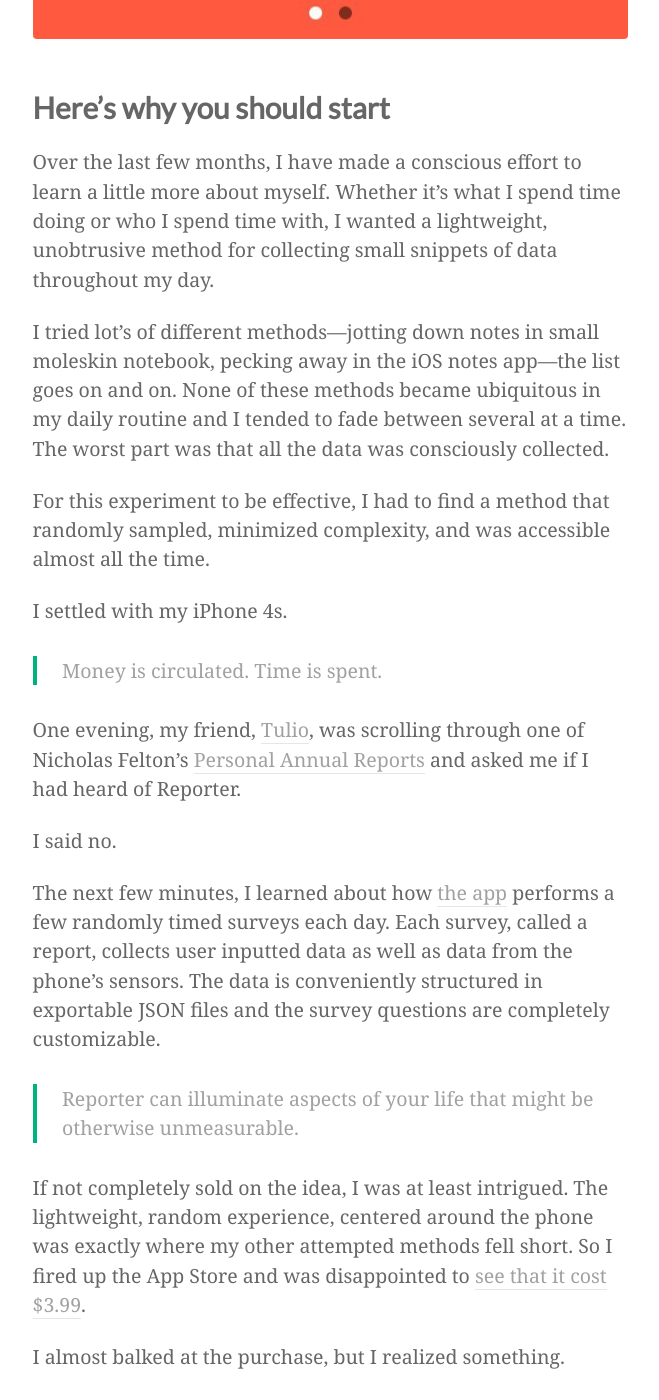
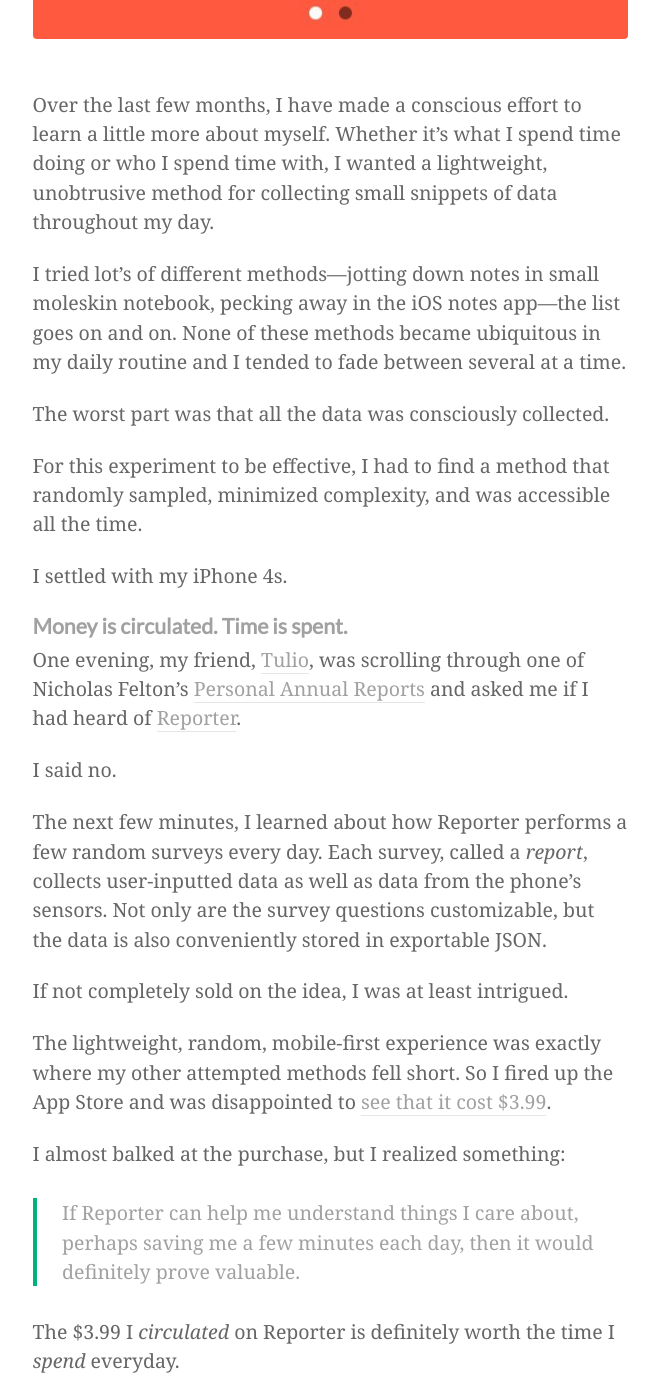
Before and after one commit to tmm/www, a Jekyll site: the page built from blog/_posts/2014-08-02-in-107-days-i've-collected-500-reports-about-my-life.md, in a window 1280 px wide and 1400 px high, scrolled down 515 px. Shown: the whole window, without its empty margins (310-969 px from the left). Built offline with Jekyll 4.4.1, drawn with Linux system fonts in a browser that asks for light colours; some of the changed text lies outside the part shown.

Commit message:
Blog post edits

```diff
--- a/blog/_posts/2014-08-02-in-107-days-i've-collected-500-reports-about-my-life.md
+++ b/blog/_posts/2014-08-02-in-107-days-i've-collected-500-reports-about-my-life.md
@@ -6,45 +6,41 @@
 
 ![Are you in front of a screen?](/blog/assets/2014/1/reporter0.png)
 
-## Here’s why you should start
-
 Over the last few months, I have made a conscious effort to learn a little more about myself. Whether it's what I spend time doing or who I spend time with, I wanted a lightweight, unobtrusive method for collecting small snippets of data throughout my day.
 
-I tried lot’s of different methods—jotting down notes in small moleskin notebook, pecking away in the iOS notes app—the list goes on and on. None of these methods became ubiquitous in my daily routine and I tended to fade between several at a time. The worst part was that all the data was consciously collected.
+I tried lot’s of different methods—jotting down notes in small moleskin notebook, pecking away in the iOS notes app—the list goes on and on. None of these methods became ubiquitous in my daily routine and I tended to fade between several at a time.
 
-For this experiment to be effective, I had to find a method that randomly sampled, minimized complexity, and was accessible almost all the time.
+The worst part was that all the data was consciously collected.
+
+For this experiment to be effective, I had to find a method that randomly sampled, minimized complexity, and was accessible all the time.
 
 I settled with my iPhone 4s.
 
->Money is circulated. Time is spent.
+#### Money is circulated. Time is spent.
 
-One evening, my friend, [Tulio](https://www.instagram.com/tuliojarocki/ "Tulio Jarocki"), was scrolling through one of Nicholas Felton’s [Personal Annual Reports](http://feltron.com "Feltron.com") and asked me if I had heard of Reporter.
+One evening, my friend, [Tulio](https://www.instagram.com/tuliojarocki/ ), was scrolling through one of Nicholas Felton’s [Personal Annual Reports](http://feltron.com) and asked me if I had heard of [Reporter](http://www.reporter-app.com).
 
 I said no.
 
-The next few minutes, I learned about how [the app](http://www.reporter-app.com "Reporter for iPhone") performs a few randomly timed surveys each day. Each survey, called a report, collects user inputted data as well as data from the phone’s sensors. The data is conveniently structured in exportable JSON files and the survey questions are completely customizable.
+The next few minutes, I learned about how Reporter performs a few random surveys every day. Each survey, called a *report*, collects user-inputted data as well as data from the phone's sensors. Not only are the survey questions customizable, but the data is also conveniently stored in exportable JSON.
 
->Reporter can illuminate aspects of your life that might be otherwise unmeasurable.
+If not completely sold on the idea, I was at least intrigued.
 
-If not completely sold on the idea, I was at least intrigued. The lightweight, random experience, centered around the phone was exactly where my other attempted methods fell short. So I fired up the App Store and was disappointed to [see that it cost $3.99](https://itunes.apple.com/us/app/reporter-app/id779697486).
+The lightweight, random, mobile-first experience was exactly where my other attempted methods fell short. So I fired up the App Store and was disappointed to [see that it cost $3.99](https://itunes.apple.com/us/app/reporter-app/id779697486).
 
-I almost balked at the purchase, but I realized something.
+I almost balked at the purchase, but I realized something:
 
->If Reporter can help me understand the things I care about, perhaps even saving me a few minutes each day, then it would definitely prove valuable.
+> If Reporter can help me understand things I care about, perhaps saving me a few minutes each day, then it would definitely prove valuable.
 
 The $3.99 I *circulated* on Reporter is definitely worth the time I *spend* everyday.
 
-***
-
 ![A push notification I actually like seeing.](/blog/assets/2014/1/reporter1.png)
-
-## Time To Report!
 
 #### What I report every day
 
-Time to Report! is the push notification that I see about five times a day. It prompts me to quickly avert my attention to capturing my current circumstances.
+*Time to Report!* is the push notification I see about five times a day. It prompts me to quickly avert my attention to capturing my current circumstances.
 
-Reporter has a few has default questions that I originally used—*Are you working? How did you sleep? Who are you with?*—but after a while I added my own and discarded a few of the built-ins.
+Reporter has a few has default questions that I originally used—*Are you working? How did you sleep? Who are you with?*—but after a while I added my own and discarded a few of the defaults.
 
 ![Who are you with?](/blog/assets/2014/1/reporter2.png)
 
@@ -54,21 +50,35 @@
 
 ![What are you doing?](/blog/assets/2014/1/reporter3.png)
 
-Besides Reporter latently recording other things, like the temperature, battery level, speed, steps, these six questions encompass the only active data I need to capture on my own.
+Besides Reporter latently recording other things---temperature, battery level, speed, steps---these six questions encompass the only active data I need to capture on my own.
 
-Most reports take only a few seconds and the power comes when the reports start to add up. I can start looking for answers to questions—*Where do I spend most of my time? Is sleep quality correlated to how often I am in front of a screen? What are my more social activities?* And there are many other trends you start to notice that maybe were unrecognizable before.
+Most reports take only a few seconds and the power comes when the reports start to add up, allowing me to look for answers to my questions:
+
+1. Where do I spend most of my time?
+2. Is sleep quality correlated to how often I am in front of a screen?
+3. What are my more social activities?
+
+There are many other trends you start to notice that were unrecognizable, or at least *unquantifiable*, before.
+
+> Reporter can illuminate aspects of your life that might be otherwise unmeasurable.
 
 ![Where are you?](/blog/assets/2014/1/reporter4.png)
 
-For me, the power of collecting all this data is simply having all the data. I have yet to do anything really significant yet, like one of Felton’s Annual Reports, but I am able to hold myself accountable based on my past behavior. I started my nightly reading habit around the same time that I began reporting.
+For me, the power of collecting all this data is simply having all of it.
 
-Every night when I do not want to read and would rather browse aimlessly on my phone, I remember that I have to report at the end of the night. If I have not read, then a 0 goes into the data set, which irks me a little. It's satisfying to see the in-app visualizations tracking your progress.
+I have yet to do anything significant yet, like one of Felton’s Annual Reports, but I am able to hold myself accountable based on my past behavior. For example, I started my nightly reading habit around the same time that I began reporting.
+
+Every night when I do not want to read and would rather browse aimlessly on my phone, I remember that I have to report at the end of the night.
+
+If I have not read, then a *0* goes into the data set, which irks me a little. It's satisfying to see the visualizations track your progress.
 
 ![Are you in front of a screen?](/blog/assets/2014/1/reporter5.png)
 
-## Data = Understanding
+## Data ~= Understanding
 
-I’m hoping to do something significant with the data at some point so I can really see how my life causally fits together, after only examining it at a superficial level. Until then, I’m satisfied with building habits through the app and being able to reflect on the last 107 days and 500 reports.
+After only superficial exploration, I’m hoping to do something significant with the data at some point so I can really see how my life causally fits together.
+
+Until then, I’m content with building habits through the app and reflecting on the last 107 days and 500 reports.
 
 Let me know if you try it out [@{{ site.twitter }}](https://twitter.com/{{ site.twitter }}) and what your thoughts are.
 
```
Also changed, not shown: other parts of blog/_posts/2014-08-02-in-107-days-i've-collected-500-reports-about-my-life.md (+1 -1 lines), blog/_posts/2015-01-20-two-feet-in-front-of-your-face-2000-miles-away.md (+1 -1 lines), blog/_posts/2016-04-05-new-haircut-github.md (+1 -1 lines), blog/_posts/2016-04-17-sit-there.md (+12 -4 lines).
